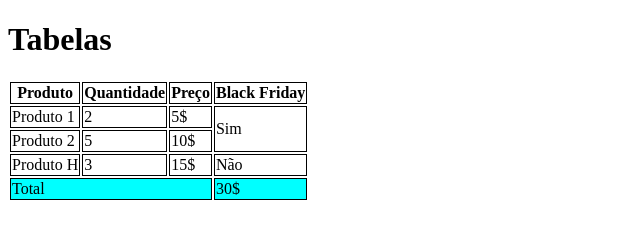
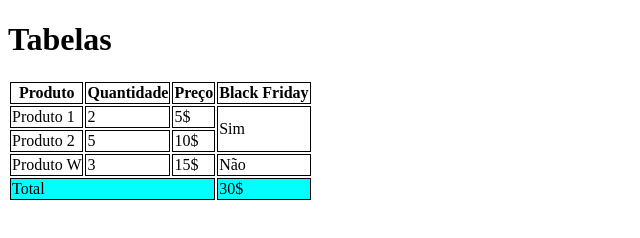
Before and after one commit to Paulo-Fds/aula-tabela, a plain HTML site: page index.html in a window 1280 px wide. Shown: the whole page, without its empty margins (0-640 px from the left). Drawn offline with Linux system fonts and the light colour scheme.

Commit message:
mudando produto h para produto w

```diff
--- a/index.html
+++ b/index.html
@@ -48,7 +48,7 @@
             </tr>
 
             <tr>
-                <td>Produto H</td>
+                <td>Produto W</td>
                 <td>3</td>
                 <td>15$</td>
                 <td>Não</td>
```
